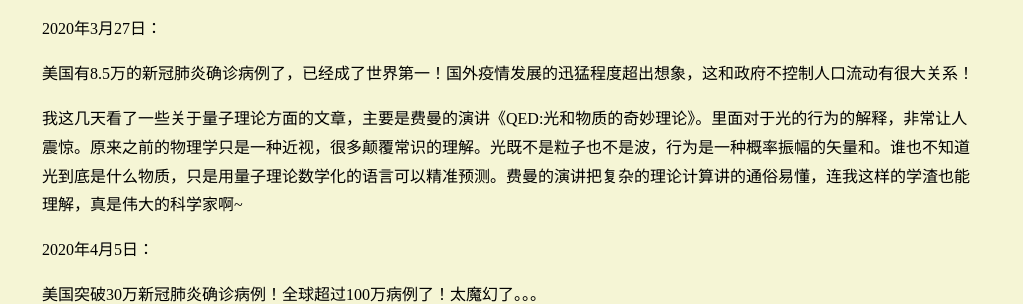
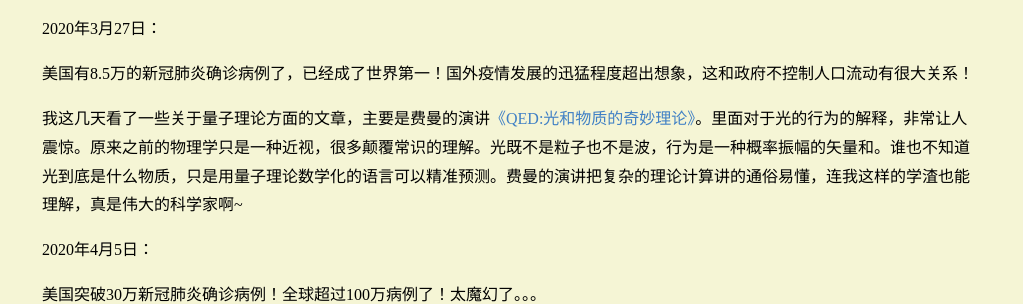
Before and after one commit to cforth/blog, a Jekyll site: the page built from _posts/2020-2-26-record.md, in a window 1280 px wide. Shown: the part 1515-1819 px from the top of the page, without its empty margins (128-1151 px from the left). Built offline with Jekyll 4.4.1, drawn with Linux system fonts in a browser that asks for light colours; comment, search, counter and statistics services are not loaded; part of the change alters nothing that is shown.

```diff
--- a/_posts/2020-2-26-record.md
+++ b/_posts/2020-2-26-record.md
@@ -53,7 +53,7 @@ tags: [Thinking]
 
 美国有8.5万的新冠肺炎确诊病例了，已经成了世界第一！国外疫情发展的迅猛程度超出想象，这和政府不控制人口流动有很大关系！
 
-我这几天看了一些关于量子理论方面的文章，主要是费曼的演讲《QED:光和物质的奇妙理论》。里面对于光的行为的解释，非常让人震惊。原来之前的物理学只是一种近视，很多颠覆常识的理解。光既不是粒子也不是波，行为是一种概率振幅的矢量和。谁也不知道光到底是什么物质，只是用量子理论数学化的语言可以精准预测。费曼的演讲把复杂的理论计算讲的通俗易懂，连我这样的学渣也能理解，真是伟大的科学家啊~
+我这几天看了一些关于量子理论方面的文章，主要是费曼的演讲[《QED:光和物质的奇妙理论》](https://book.douban.com/subject/20441131/)。里面对于光的行为的解释，非常让人震惊。原来之前的物理学只是一种近视，很多颠覆常识的理解。光既不是粒子也不是波，行为是一种概率振幅的矢量和。谁也不知道光到底是什么物质，只是用量子理论数学化的语言可以精准预测。费曼的演讲把复杂的理论计算讲的通俗易懂，连我这样的学渣也能理解，真是伟大的科学家啊~
 
 2020年4月5日：
 
```
